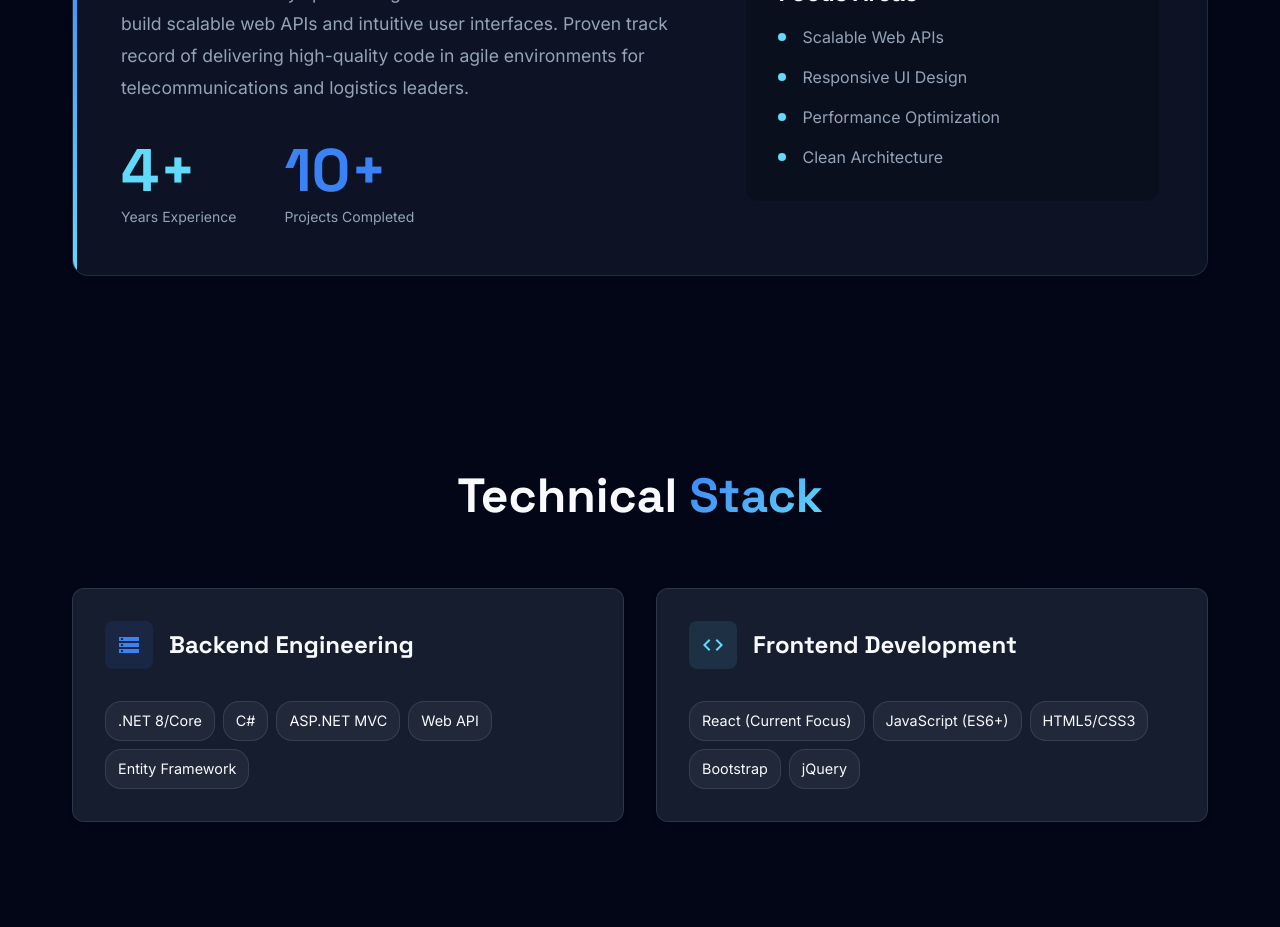
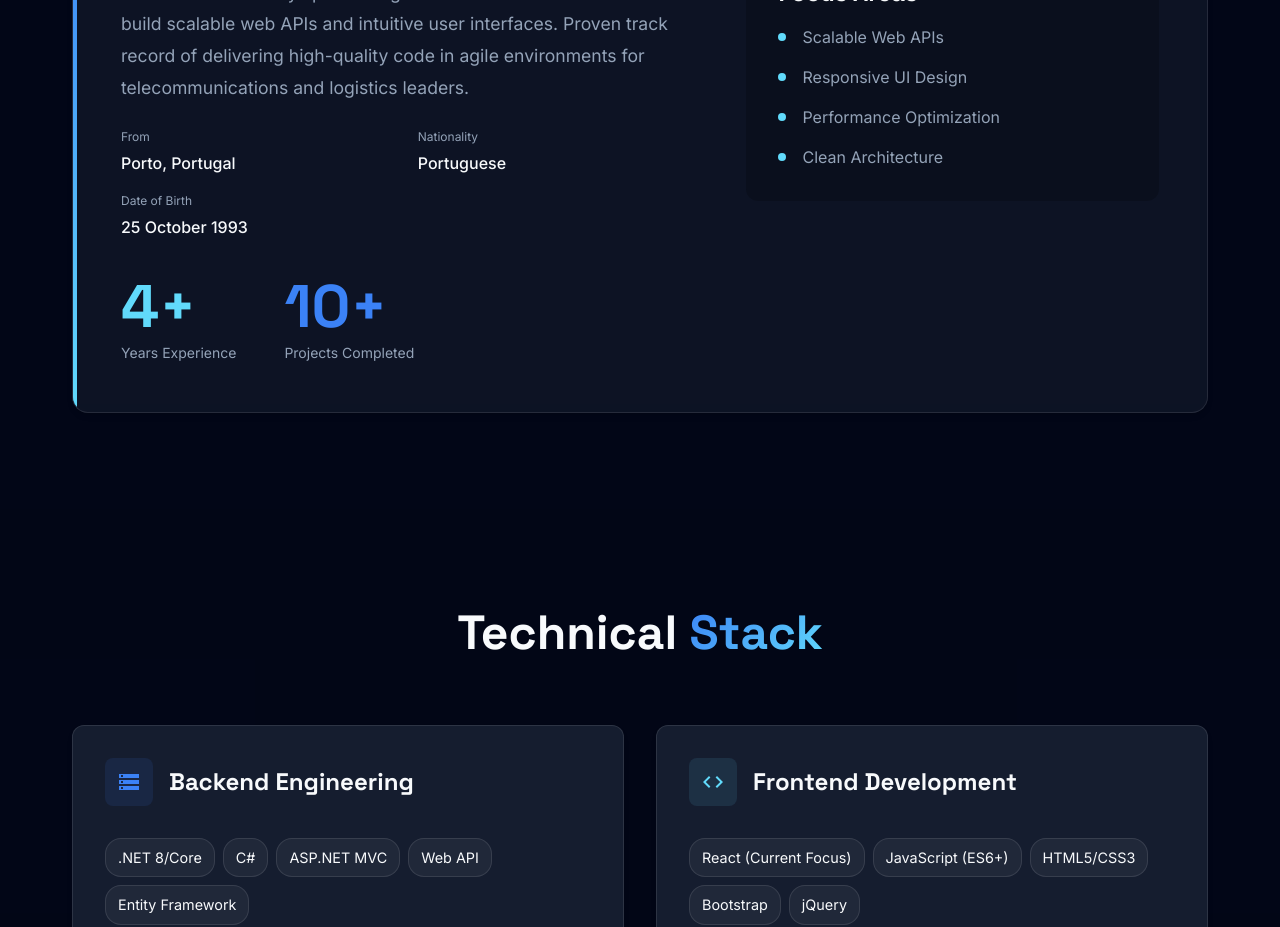
Before and after one commit to HugoV93/CV_LandingPage, a React (Vite) app: page / in a window 1280 px wide. Shown: the part 1120-2047 px from the top of the page. Built offline with nearby package versions, Linux system fonts and the light colour scheme.

Commit message:
Feat: Add Personal Details to About section

```diff
--- a/src/data/content.js
+++ b/src/data/content.js
@@ -7,6 +7,8 @@ export const content = {
     subtitle: ".NET & React Specialist",
     summary: "Dedicated IT professional with a robust background in the .NET framework. Currently specializing in ASP.NET Core and React to build scalable web APIs and intuitive user interfaces. Proven track record of delivering high-quality code in agile environments for telecommunications and logistics leaders.",
     location: "Porto, Portugal",
+    nationality: "Portuguese",
+    birthDate: "25 October 1993", // Placeholder
     phone: "+351 910 617 744",
     email: "hugoviana93@gmail.com",
     social: [
--- a/src/sections/About.jsx
+++ b/src/sections/About.jsx
@@ -57,6 +57,34 @@ const About = ({ content }) => {
                                 {content.summary}
                             </Typography>
 
+                            {/* Personal Details */}
+                            <Box sx={{ mb: 4, display: 'grid', gridTemplateColumns: 'repeat(2, 1fr)', gap: 2 }}>
+                                <Box>
+                                    <Typography variant="caption" color="text.secondary" display="block" gutterBottom>
+                                        From
+                                    </Typography>
+                                    <Typography variant="body1" fontWeight={500}>
+                                        {content.location}
+                                    </Typography>
+                                </Box>
+                                <Box>
+                                    <Typography variant="caption" color="text.secondary" display="block" gutterBottom>
+                                        Nationality
+                                    </Typography>
+                                    <Typography variant="body1" fontWeight={500}>
+                                        {content.nationality || "Portuguese"}
+                                    </Typography>
+                                </Box>
+                                <Box>
+                                    <Typography variant="caption" color="text.secondary" display="block" gutterBottom>
+                                        Date of Birth
+                                    </Typography>
+                                    <Typography variant="body1" fontWeight={500}>
+                                        {content.birthDate || "25 Oct 1993"}
+                                    </Typography>
+                                </Box>
+                            </Box>
+
                             <Stack direction="row" spacing={6} mt={4}>
                                 <Box>
                                     <Typography variant="h2" sx={{ color: 'secondary.main', fontWeight: 800 }}>
```
